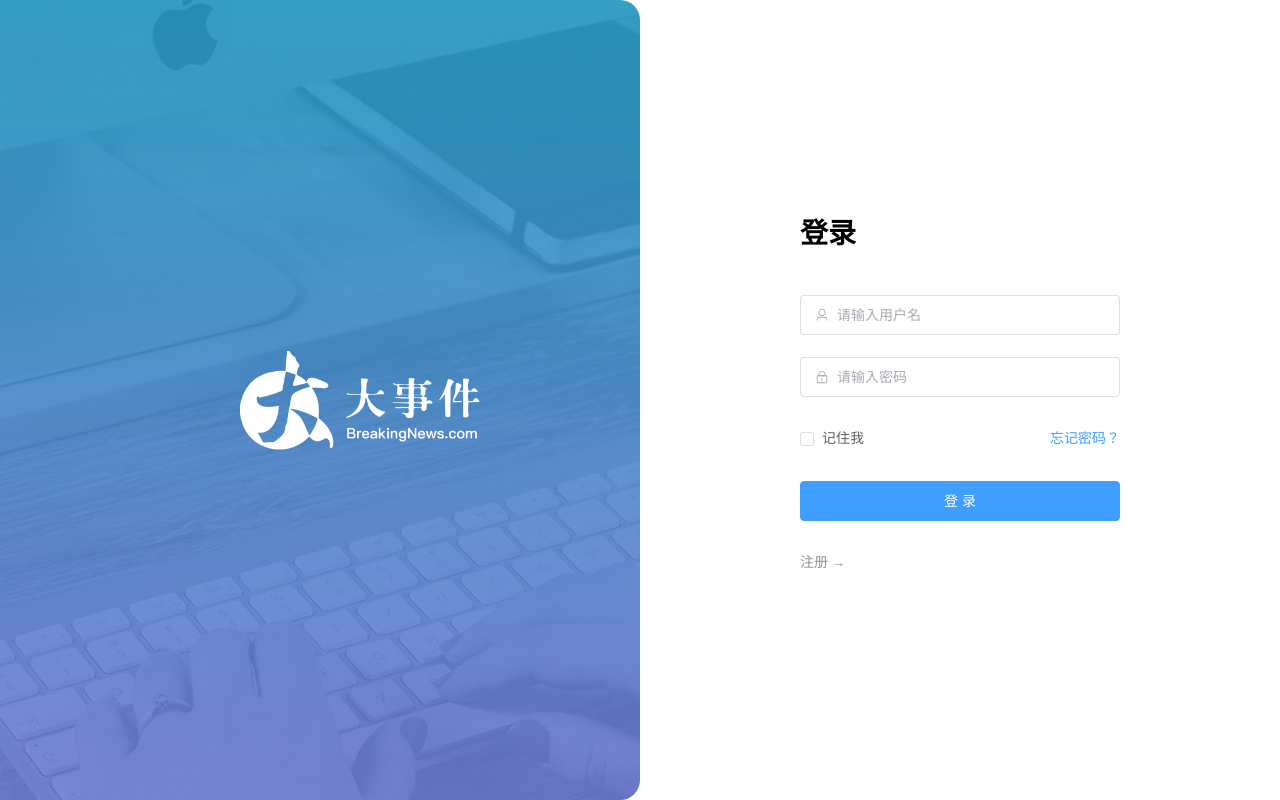
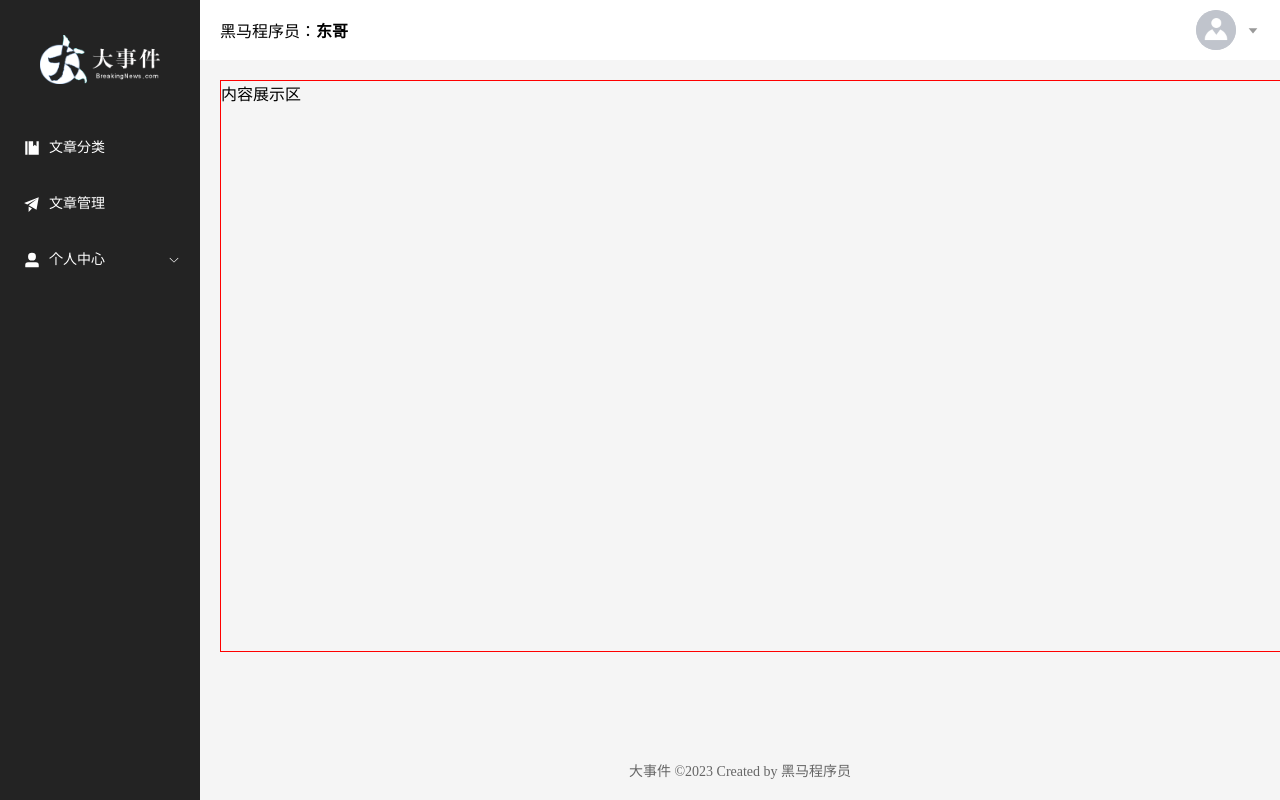
Before and after one commit to 195sjin/vue-qianduan, a Vue app: page / in a window 1280 px wide. Built offline with nearby package versions, Linux system fonts and the light colour scheme.

Commit message:
主页面的搭建以及路由的使用

```diff
--- a/package.json
+++ b/package.json
@@ -11,7 +11,8 @@
   "dependencies": {
     "axios": "^1.11.0",
     "element-plus": "^2.10.4",
-    "vue": "^3.5.17"
+    "vue": "^3.5.17",
+    "vue-router": "^4.5.1"
   },
   "devDependencies": {
     "@vitejs/plugin-vue": "^6.0.0",
--- a/src/App.vue
+++ b/src/App.vue
@@ -1,9 +1,12 @@
 <script setup>
-import LoginVue from './views/Login.vue';
+/* import LoginVue from './views/Login.vue';
+import LayoutVue from './views/Layout.vue'; */
 </script>
 
 <template>
- <LoginVue/>
+<!--  <LoginVue/> -->
+<!--  <LayoutVue/> -->
+  <router-view></router-view>
 </template>
 
 <style scoped>
--- a/src/main.js
+++ b/src/main.js
@@ -3,9 +3,13 @@ import './assets/main.scss'
 import { createApp } from 'vue'
 import ElementPlus from 'element-plus'
 import 'element-plus/dist/index.css'
+import router from '@/router'
+
+
 
 import App from './App.vue'
 
 const app = createApp(App)
+app.use(router)
 app.use(ElementPlus)
 app.mount('#app')
--- /dev/null
+++ b/src/router/index.js
@@ -0,0 +1,19 @@
+//导入vue-router
+import { createRouter, createWebHistory } from 'vue-router'
+//导入组件
+import LoginVue from '@/views/Login.vue'
+import LayoutVue from '@/views/Layout.vue'
+
+//定义路由关系
+const routes = [
+    { path: '/login', component: LoginVue },
+    { path: '/', component: LayoutVue }
+]
+
+//创建路由器
+const router = createRouter({
+    history: createWebHistory(),
+    routes: routes
+});
+
+export default router
--- /dev/null
+++ b/src/views/Layout.vue
@@ -0,0 +1,143 @@
+<script setup>
+import {
+    Management,
+    Promotion,
+    UserFilled,
+    User,
+    Crop,
+    EditPen,
+    SwitchButton,
+    CaretBottom
+} from '@element-plus/icons-vue'
+import avatar from '@/assets/default.png'
+</script>
+
+<template>
+    <el-container class="layout-container">
+        <!-- 左侧菜单 -->
+        <el-aside width="200px">
+            <div class="el-aside__logo"></div>
+            <el-menu active-text-color="#ffd04b" background-color="#232323"  text-color="#fff"
+                router>
+                <el-menu-item >
+                    <el-icon>
+                        <Management />
+                    </el-icon>
+                    <span>文章分类</span>
+                </el-menu-item>
+                <el-menu-item >
+                    <el-icon>
+                        <Promotion />
+                    </el-icon>
+                    <span>文章管理</span>
+                </el-menu-item>
+                <el-sub-menu >
+                    <template #title>
+                        <el-icon>
+                            <UserFilled />
+                        </el-icon>
+                        <span>个人中心</span>
+                    </template>
+                    <el-menu-item >
+                        <el-icon>
+                            <User />
+                        </el-icon>
+                        <span>基本资料</span>
+                    </el-menu-item>
+                    <el-menu-item >
+                        <el-icon>
+                            <Crop />
+                        </el-icon>
+                        <span>更换头像</span>
+                    </el-menu-item>
+                    <el-menu-item >
+                        <el-icon>
+                            <EditPen />
+                        </el-icon>
+                        <span>重置密码</span>
+                    </el-menu-item>
+                </el-sub-menu>
+            </el-menu>
+        </el-aside>
+        <!-- 右侧主区域 -->
+        <el-container>
+            <!-- 头部区域 -->
+            <el-header>
+                <div>黑马程序员：<strong>东哥</strong></div>
+                <el-dropdown placement="bottom-end">
+                    <span class="el-dropdown__box">
+                        <el-avatar :src="avatar" />
+                        <el-icon>
+                            <CaretBottom />
+                        </el-icon>
+                    </span>
+                    <template #dropdown>
+                        <el-dropdown-menu>
+                            <el-dropdown-item command="profile" :icon="User">基本资料</el-dropdown-item>
+                            <el-dropdown-item command="avatar" :icon="Crop">更换头像</el-dropdown-item>
+                            <el-dropdown-item command="password" :icon="EditPen">重置密码</el-dropdown-item>
+                            <el-dropdown-item command="logout" :icon="SwitchButton">退出登录</el-dropdown-item>
+                        </el-dropdown-menu>
+                    </template>
+                </el-dropdown>
+            </el-header>
+            <!-- 中间区域 -->
+            <el-main>
+                <div style="width: 1290px; height: 570px;border: 1px solid red;">
+                    内容展示区
+                </div>
+            </el-main>
+            <!-- 底部区域 -->
+            <el-footer>大事件 ©2023 Created by 黑马程序员</el-footer>
+        </el-container>
+    </el-container>
+</template>
+
+<style lang="scss" scoped>
+.layout-container {
+    height: 100vh;
+
+    .el-aside {
+        background-color: #232323;
+
+        &__logo {
+            height: 120px;
+            background: url('@/assets/logo.png') no-repeat center / 120px auto;
+        }
+
+        .el-menu {
+            border-right: none;
+        }
+    }
+
+    .el-header {
+        background-color: #fff;
+        display: flex;
+        align-items: center;
+        justify-content: space-between;
+
+        .el-dropdown__box {
+            display: flex;
+            align-items: center;
+
+            .el-icon {
+                color: #999;
+                margin-left: 10px;
+            }
+
+            &:active,
+            &:focus {
+                outline: none;
+            }
+        }
+    }
+
+    .el-footer {
+        display: flex;
+        align-items: center;
+        justify-content: center;
+        font-size: 14px;
+        color: #666;
+    }
+}
+</style>
--- a/src/views/Login.vue
+++ b/src/views/Login.vue
@@ -52,6 +52,9 @@ const register = async ()=>{
 //调用后台接口，完成登录。。。。绑定数据，复用注册表单的数据模型
 //表单数据校验
 //登录函数
+import { useRouter } from 'vue-router'
+const router = useRouter();
+
 const login=async()=>{
     let result=await userLoginService(registerData.value);
     /* if (result.code===0) {
@@ -61,6 +64,8 @@ const login=async()=>{
     } */
    //alert(result.msg ? result.msg : '登录成功')
    ElMessage.success(result.msg ? result.msg : '登录成功')
+   //登录成功，跳转页面，由路由完成
+   router.push('/')
 }
 
 //定义函数，清空数据模型的数据
```
Also changed, not shown: 1 other file (tests, documents, lock files or other folders).
